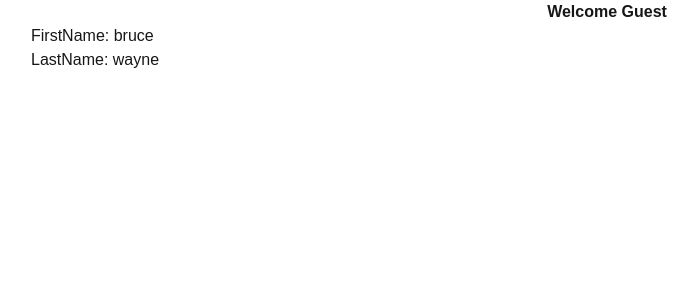
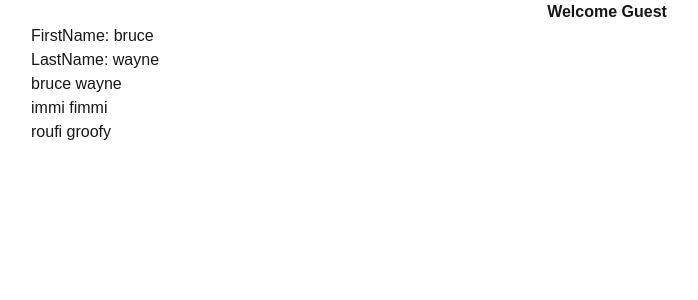
Before and after one commit to emmeiwhite/03-react-with-ts-2025, a Next.js app: page / in a window 1280 px wide. Shown: the top 300 px of the page, without its empty margins (33-731 px from the left). Built offline with nearby package versions, Linux system fonts and the light colour scheme.

Commit message:
arrays as props

```diff
--- /dev/null
+++ b/src/app/components/PersonList.tsx
@@ -0,0 +1,21 @@
+type PersonListProps = {
+  people: {
+    first: string
+    last: string
+  }[]
+}
+
+const PersonList = (props: PersonListProps) => {
+  return (
+    <div>
+      {props.people.map(person => {
+        return (
+          <h2 key={person.last}>
+            {person.first} {person.last}
+          </h2>
+        )
+      })}
+    </div>
+  )
+}
+export default PersonList
--- a/src/app/page.tsx
+++ b/src/app/page.tsx
@@ -1,11 +1,27 @@
 import Greet from './components/Greet'
 import Person from './components/Person'
+import PersonList from './components/PersonList'
 
 export default function Home() {
   const personName = {
     first: 'bruce',
     last: 'wayne'
   }
+
+  const personList = [
+    {
+      first: 'bruce',
+      last: 'wayne'
+    },
+    {
+      first: 'immi',
+      last: 'fimmi'
+    },
+    {
+      first: 'roufi',
+      last: 'groofy'
+    }
+  ]
 
   return (
     <section className="max-w-6xl mx-auto">
@@ -16,6 +32,8 @@ export default function Home() {
       />
 
       <Person name={personName} />
+
+      <PersonList people={personList} />
     </section>
   )
 }
```
